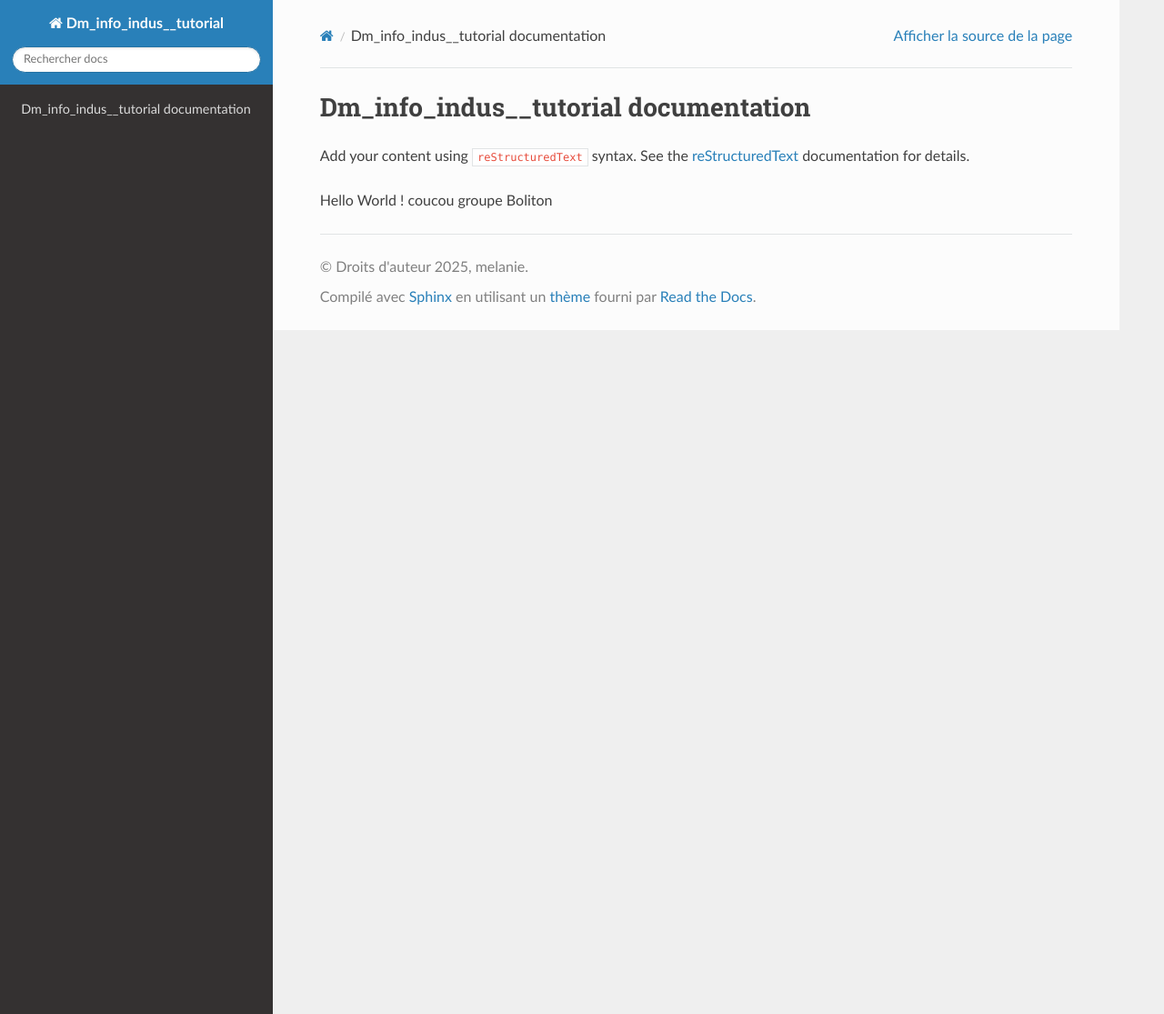
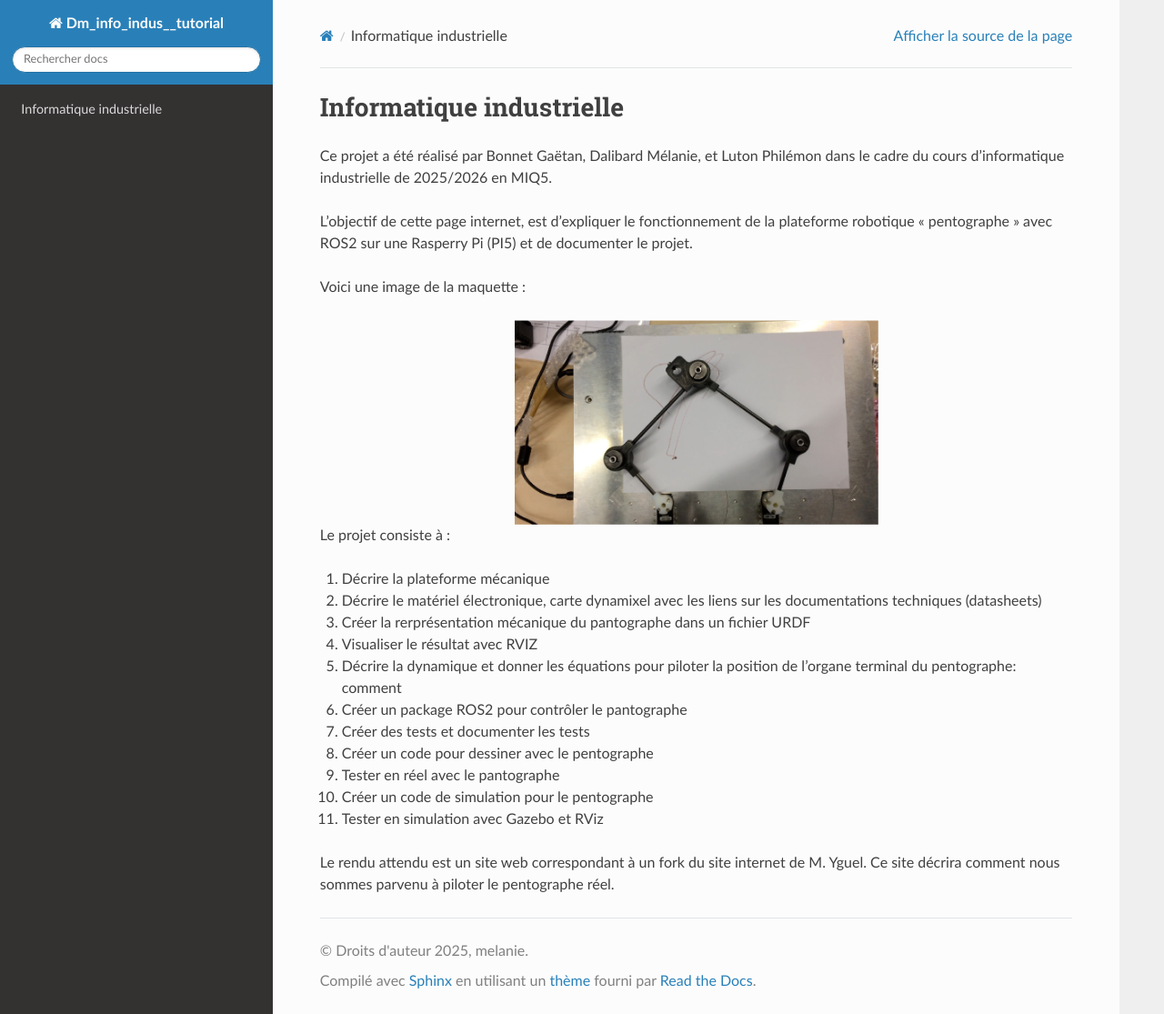
Before and after one commit to melaniedalib/info_indus_tutorial, a Sphinx documentation site: the page built from doc/sphinx/source/index.rst, in a window 1280 px wide and 1115 px high. Shown: the whole window at 91% size. Built offline with Sphinx 7.4.7 and the Read the Docs theme 3.1.0, drawn with Linux system fonts in a browser that asks for light colours.

Commit message:
introduction

```diff
--- a/doc/sphinx/source/index.rst
+++ b/doc/sphinx/source/index.rst
@@ -3,15 +3,35 @@
    You can adapt this file completely to your liking, but it should at least
    contain the root `toctree` directive.
 
-Dm_info_indus__tutorial documentation
+Informatique industrielle
 =====================================
 
-Add your content using ``reStructuredText`` syntax. See the
-`reStructuredText <https://www.sphinx-doc.org/en/master/usage/restructuredtext/index.html>`_
-documentation for details.
+Ce projet a été réalisé par Bonnet Gaëtan, Dalibard Mélanie, et Luton Philémon dans le cadre du cours d'informatique industrielle de 2025/2026 en MIQ5.
 
-Hello World !
-coucou groupe Boliton
+L'objectif de cette page internet, est d'expliquer le fonctionnement de la plateforme robotique "pentographe" avec ROS2 sur une Rasperry Pi (PI5) et de documenter le projet.
+
+Voici une image de la maquette :
+
+.. image:: images/real_system_photo.png
+   :alt: Photo du système réel
+   :width: 400px
+   :align: center
+
+Le projet consiste à :
+
+#. Décrire la plateforme mécanique
+#. Décrire le matériel électronique, carte dynamixel avec les liens sur les documentations techniques (datasheets)
+#. Créer la rerprésentation mécanique du pantographe dans un fichier URDF
+#. Visualiser le résultat avec RVIZ
+#. Décrire la dynamique et donner les équations pour piloter la position de l'organe terminal du pentographe: comment
+#. Créer un package ROS2 pour contrôler le pantographe
+#. Créer des tests et documenter les tests
+#. Créer un code pour dessiner avec le pentographe
+#. Tester en réel avec le pantographe
+#. Créer un code de simulation pour le pentographe
+#. Tester en simulation avec Gazebo et RViz
+
+Le rendu attendu est un site web correspondant à un fork du site internet de M. Yguel. Ce site décrira comment nous sommes parvenu à piloter le pentographe réel.
 
 .. toctree::
    :maxdepth: 2
```
Also changed, not shown: doc/sphinx/source/images/real_system_photo.png (added).
